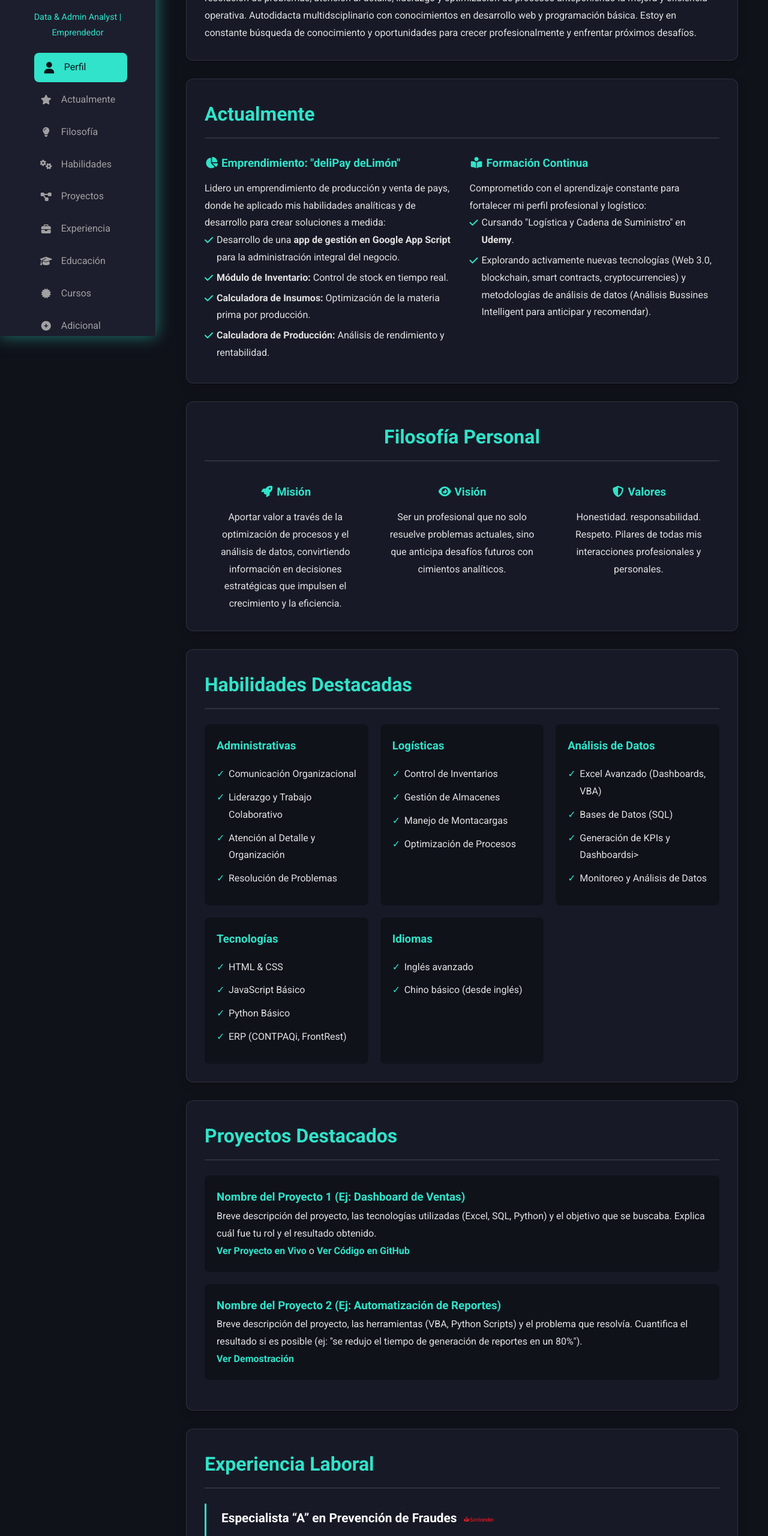
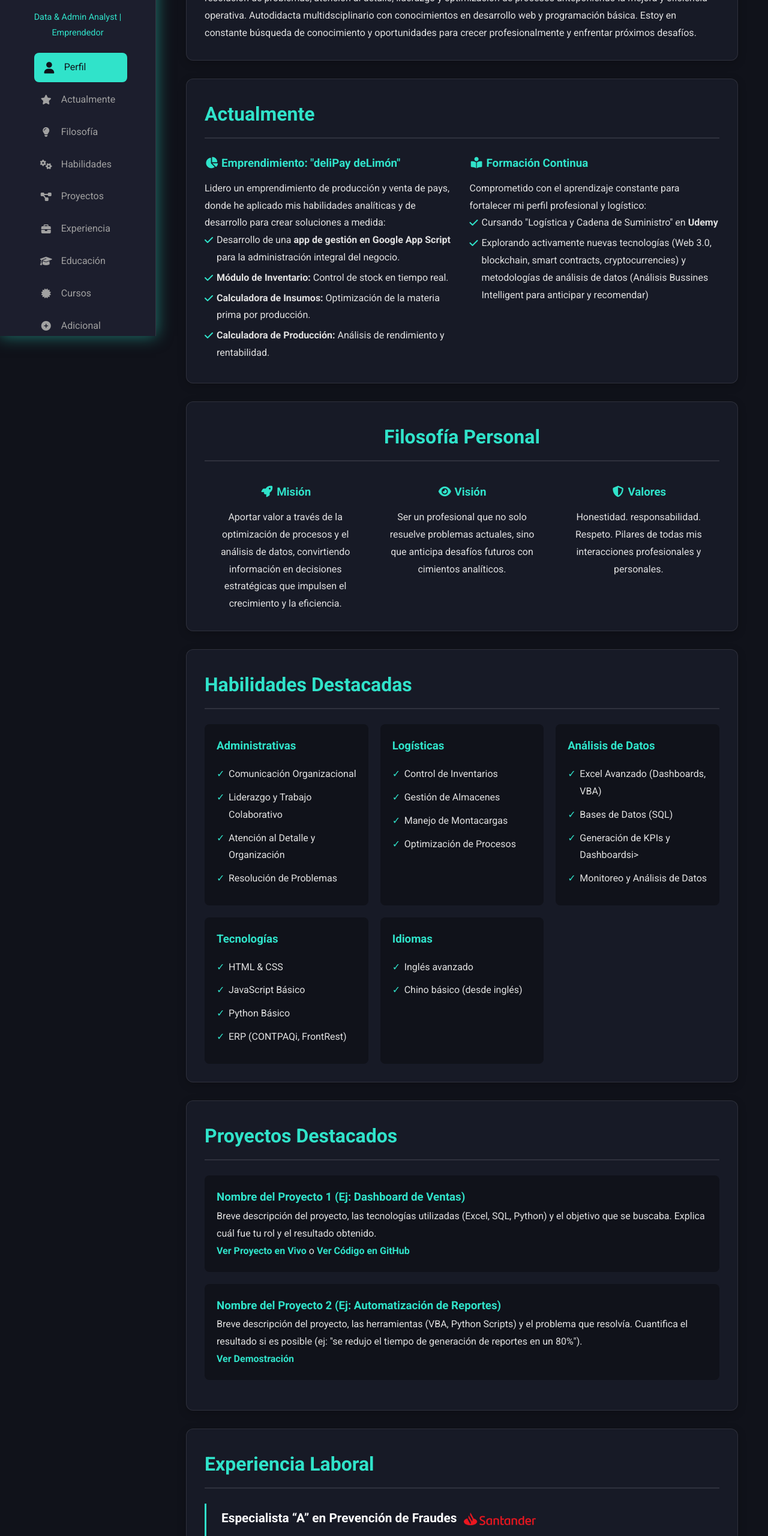
Before and after one commit to Qazzweer/CV-Yurks2025, a plain HTML site: page index.html in a window 1280 px wide. Shown: the part 240-2800 px from the top of the page at 60% size. Drawn offline with Linux system fonts and the light colour scheme.

Commit message:
ajuste logos

```diff
--- a/index.html
+++ b/index.html
@@ -138,7 +138,7 @@
         .experience-item .date a { color: var(--text-dark); text-decoration: none; font-weight: bold; }
         .experience-item .date a:hover { text-decoration: underline; }
         .company-logo {
-            width: 50px;
+            width: 120px;
             height: 50px;
             object-fit: contain;
             border-radius: 8px;
@@ -157,6 +157,10 @@
         @media (max-width: 768px) {
             .grid-3-col { grid-template-columns: 1fr; }
             .company-logo { width: 40px; height: 40px; }
+            .experience-item h3 {
+            flex-direction: column;
+            align-items: flex-start;
+            gap: 5px;
         }
     </style>
 </head>
@@ -212,8 +216,8 @@
                         <h3><i class="fa-solid fa-book-reader fa-fw"></i> Formación Continua</h3>
                         <p>Comprometido con el aprendizaje constante para fortalecer mi perfil profesional y logístico:</p>
                         <ul>
-                            <li>Cursando "Logística y Cadena de Suministro" en <strong>Udemy</strong>.</li>
-                            <li>Explorando activamente nuevas tecnologías (Web 3.0, blockchain, smart contracts, cryptocurrencies) y metodologías de análisis de datos (Análisis Bussines Intelligent para anticipar y recomendar).</li>
+                            <li>Cursando "Logística y Cadena de Suministro" en <strong>Udemy</strong></li>
+                            <li>Explorando activamente nuevas tecnologías (Web 3.0, blockchain, smart contracts, cryptocurrencies) y metodologías de análisis de datos (Análisis Bussines Intelligent para anticipar y recomendar)</li>
                         </ul>
                     </div>
                 </div>
@@ -317,8 +321,8 @@
 
             <section id="educacion" class="content-section">
                 <h2>Educación</h2>
-                <div class="experience-item"><h3>Técnico Superior Universitario en Administración y Gestión de PYMES (<a href="imagCV/tituloyka.jpg" target="_blank">Titulado</a>)</h3><p class="date">Universidad Abierta y a Distancia de México, CDMX | 2015 – 2020</p></div>
-                <div class="experience-item"><h3>Licenciatura en Ciencias de la Comunicación (<a href="imagCV/credunimex.jpg" target="_blank">Trunco</a>)</h3><p class="date">Universidad Mexicana, Cd. Satélite Naucalpan | 2003 – 2005</p></div>
+                <div class="experience-item"><h3>Técnico Superior Universitario en Administración y Gestión de PYMES <a href="imagCV/tituloyka.jpg" target="_blank">Titulado</a></h3><p class="date">Universidad Abierta y a Distancia de México, CDMX | 2015 – 2020</p></div>
+                <div class="experience-item"><h3>Licenciatura en Ciencias de la Comunicación <a href="imagCV/credunimex.jpg" target="_blank">Trunco</a></h3><p class="date">Universidad Mexicana, Cd. Satélite Naucalpan | 2003 – 2005</p></div>
                 <div class="experience-item"><h3>Bachillerato (Certificado)</h3><p class="date">Universidad Hispano Mexicana, San Mateo, Naucalpan | 1997 – 2001</p></div>
             </section>
 
```
